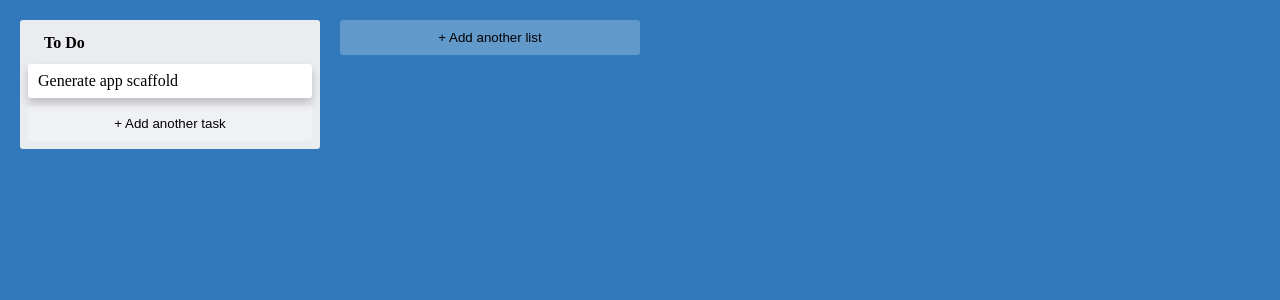
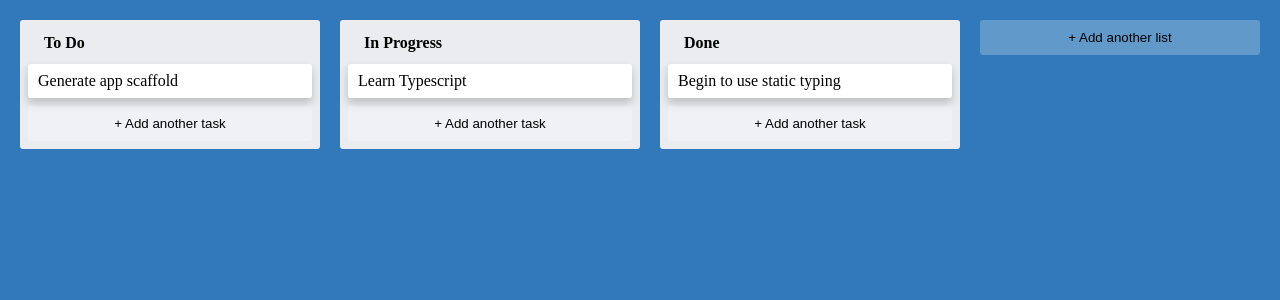
Before and after one commit to phongluudn1997/trello-clone, a React (Create React App) app: page / in a window 1280 px wide. Shown: the top 300 px of the page. Built offline with nearby package versions, Linux system fonts and the light colour scheme.

Commit message:
added: AppStateContext for handling state sharing

```diff
--- a/src/App.tsx
+++ b/src/App.tsx
@@ -1,15 +1,16 @@
 import * as React from "react";
 import { AddNewItem } from "./AddNewItem";
-import { Card } from "./Card";
 import { Column } from "./Column";
 import { AppContainer } from "./styles";
+import { useAppState } from "./state/AppStateContext";
 
 export const App: React.FC = () => {
+  const { lists } = useAppState();
   return (
     <AppContainer>
-      <Column text="To Do">
-        <Card text="Generate app scaffold" />
-      </Column>
+      {lists.map((list) => (
+        <Column id={list.id} text={list.text} key={list.id} />
+      ))}
       <AddNewItem
         toggleButtonText="+ Add another list"
         onAdd={(text) => console.log(text)}
--- a/src/Card.tsx
+++ b/src/Card.tsx
@@ -1,6 +1,7 @@
 import { CardContainer } from "./styles";
 
 type CardProps = {
+  id: string;
   text: string;
 };
 
--- a/src/Column.tsx
+++ b/src/Column.tsx
@@ -1,18 +1,27 @@
 import * as React from "react";
 import { AddNewItem } from "./AddNewItem";
 import { ColumnContainer, ColumnTitle } from "./styles";
+import { useAppState } from "./state/AppStateContext";
+import { Card } from "./Card";
 
 type ColumnProps = {
+  id: string;
   text: string;
 };
 
 // type ColumnProps = React.PropsWithChildren<{ text: string }>;
 
-export const Column: React.FC<ColumnProps> = ({ text, children }) => {
+export const Column = ({ id, text }: ColumnProps) => {
+  const { getTasksByListId } = useAppState();
+
+  const tasks = getTasksByListId(id);
+
   return (
     <ColumnContainer>
       <ColumnTitle>{text}</ColumnTitle>
-      {children}
+      {tasks.map((task) => (
+        <Card text={task.text} id={task.id} key={task.id} />
+      ))}
       <AddNewItem
         dark={true}
         toggleButtonText="+ Add another task"
--- a/src/index.tsx
+++ b/src/index.tsx
@@ -3,10 +3,13 @@ import ReactDOM from "react-dom";
 import "./index.css";
 import { App } from "./App";
 import reportWebVitals from "./reportWebVitals";
+import { AppStateProvider } from "./state/AppStateContext";
 
 ReactDOM.render(
   <React.StrictMode>
-    <App />
+    <AppStateProvider>
+      <App />
+    </AppStateProvider>
   </React.StrictMode>,
   document.getElementById("root")
 );
--- /dev/null
+++ b/src/state/AppStateContext.tsx
@@ -0,0 +1,66 @@
+import * as React from "react";
+
+type Task = {
+  id: string;
+  text: string;
+};
+
+type List = {
+  id: string;
+  text: string;
+  tasks: Task[];
+};
+
+export type AppState = {
+  lists: List[];
+};
+
+const appData: AppState = {
+  lists: [
+    {
+      id: "0",
+      text: "To Do",
+      tasks: [{ id: "c0", text: "Generate app scaffold" }],
+    },
+    {
+      id: "1",
+      text: "In Progress",
+      tasks: [{ id: "c2", text: "Learn Typescript" }],
+    },
+    {
+      id: "2",
+      text: "Done",
+      tasks: [{ id: "c3", text: "Begin to use static typing" }],
+    },
+  ],
+};
+
+type AppStateContextProps = {
+  lists: List[];
+  getTasksByListId(id: string): Task[];
+};
+
+const AppStateContext = React.createContext<AppStateContextProps>(
+  {} as AppStateContextProps
+);
+
+export const AppStateProvider: React.FC = ({ children }) => {
+  const { lists } = appData;
+
+  return (
+    <AppStateContext.Provider
+      value={{
+        lists,
+        getTasksByListId: (id) => {
+          return lists.find((list) => list.id === id)?.tasks || [];
+        },
+      }}
+    >
+      {children}
+    </AppStateContext.Provider>
+  );
+};
+
+export const useAppState = () => {
+  return React.useContext(AppStateContext);
+};
```
